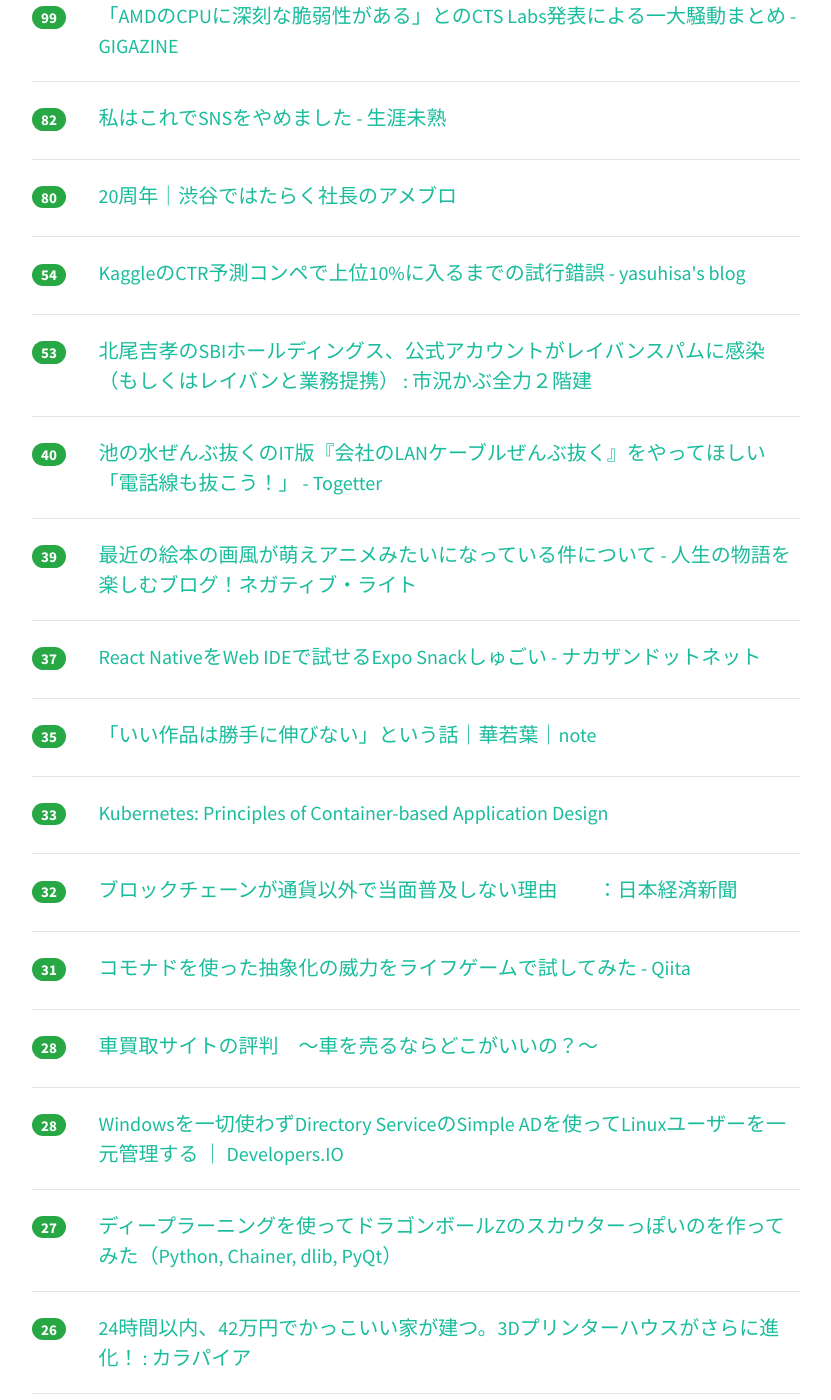
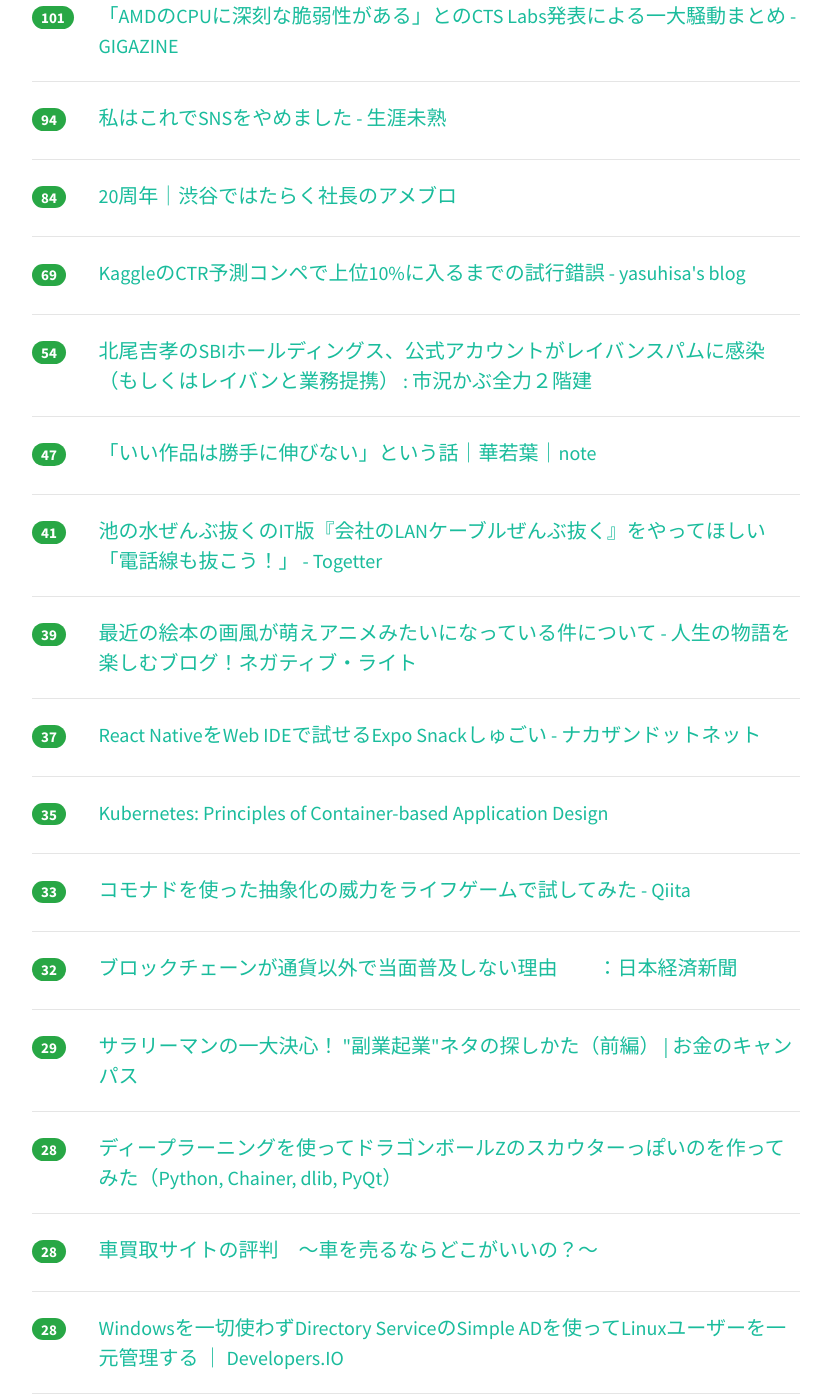
Before and after one commit to yatta47/hatena-matome-site, a Jekyll site: the page built from _posts/2018-03-18-hatena.md, in a window 1280 px wide and 1400 px high, scrolled down 807 px. Shown: the whole window, without its empty margins (224-1055 px from the left). Built offline with Jekyll 4.4.1, drawn with Linux system fonts in a browser that asks for light colours; nearby versions of some CDN libraries; some of the changed text lies outside the part shown.

Commit message:
Updated 2018-03-18

```diff
--- a/_posts/2018-03-18-hatena.md
+++ b/_posts/2018-03-18-hatena.md
@@ -1,63 +1,68 @@
 ---
 layout: post
 title:  "2018-03-18 はてぶIT"
-date:   2018-03-18 21:02:12
+date:   2018-03-18 22:02:16
 tags: [it-hotentry]
 ---
-47 件のデータあり
+52 件のデータあり
 
 <hr><div class="row">
-<div class="col-1"><span class="badge badge-pill badge-success h2">727</span></div>
+<div class="col-1"><span class="badge badge-pill badge-success h2">743</span></div>
 <div class="col-11"><a href='https://www.jstage.jst.go.jp/article/kagakutoseibutsu/51/5/51_318/_pdf' target='_blank'>統計検定を理解せずに使っている人のために I - J-Stage</a></div>
 </div>
 <hr>
 <div class="row">
-<div class="col-1"><span class="badge badge-pill badge-success h2">424</span></div>
+<div class="col-1"><span class="badge badge-pill badge-success h2">446</span></div>
 <div class="col-11"><a href='http://sato001.com/high-speed-input-keyboard' target='_blank'>キーボードの入力スピードを飛躍的に向上させる入力テクニック</a></div>
 </div>
 <hr>
 <div class="row">
-<div class="col-1"><span class="badge badge-pill badge-success h2">161</span></div>
+<div class="col-1"><span class="badge badge-pill badge-success h2">163</span></div>
 <div class="col-11"><a href='https://hakobe932.hatenablog.com/entry/2018/03/17/190938' target='_blank'>やっていく技術テーマを探す - はこべにっき ♨</a></div>
 </div>
 <hr>
 <div class="row">
-<div class="col-1"><span class="badge badge-pill badge-success h2">128</span></div>
+<div class="col-1"><span class="badge badge-pill badge-success h2">143</span></div>
 <div class="col-11"><a href='https://www.nginx.com/blog/nginx-1-13-10-grpc/' target='_blank'>Announcing gRPC Support in NGINX - NGINX</a></div>
 </div>
 <hr>
 <div class="row">
-<div class="col-1"><span class="badge badge-pill badge-success h2">101</span></div>
+<div class="col-1"><span class="badge badge-pill badge-success h2">116</span></div>
 <div class="col-11"><a href='https://speakerdeck.com/hayajo/nds55-docker-with-kubernetes' target='_blank'>Docker for Mac/Windows ではじめる Kubernetes / NDS55 Docker with Kubernetes // Speaker Deck</a></div>
 </div>
 <hr>
 <div class="row">
-<div class="col-1"><span class="badge badge-pill badge-success h2">99</span></div>
+<div class="col-1"><span class="badge badge-pill badge-success h2">101</span></div>
 <div class="col-11"><a href='https://gigazine.net/news/20180317-amd-ryzen-epyc-security-flaw/' target='_blank'>「AMDのCPUに深刻な脆弱性がある」とのCTS Labs発表による一大騒動まとめ - GIGAZINE</a></div>
 </div>
 <hr>
 <div class="row">
-<div class="col-1"><span class="badge badge-pill badge-success h2">82</span></div>
+<div class="col-1"><span class="badge badge-pill badge-success h2">94</span></div>
 <div class="col-11"><a href='http://syossan.hateblo.jp/entry/2018/03/18/063034' target='_blank'>私はこれでSNSをやめました - 生涯未熟</a></div>
 </div>
 <hr>
 <div class="row">
-<div class="col-1"><span class="badge badge-pill badge-success h2">80</span></div>
+<div class="col-1"><span class="badge badge-pill badge-success h2">84</span></div>
 <div class="col-11"><a href='https://ameblo.jp/shibuya/entry-12360942593.html' target='_blank'>20周年｜渋谷ではたらく社長のアメブロ</a></div>
 </div>
 <hr>
 <div class="row">
-<div class="col-1"><span class="badge badge-pill badge-success h2">54</span></div>
+<div class="col-1"><span class="badge badge-pill badge-success h2">69</span></div>
 <div class="col-11"><a href='http://www.yasuhisay.info/entry/kaggle_avazu_ctr_prediction' target='_blank'>KaggleのCTR予測コンペで上位10%に入るまでの試行錯誤 - yasuhisa's blog</a></div>
 </div>
 <hr>
 <div class="row">
-<div class="col-1"><span class="badge badge-pill badge-success h2">53</span></div>
+<div class="col-1"><span class="badge badge-pill badge-success h2">54</span></div>
 <div class="col-11"><a href='http://kabumatome.doorblog.jp/archives/65914917.html' target='_blank'>北尾吉孝のSBIホールディングス、公式アカウントがレイバンスパムに感染（もしくはレイバンと業務提携） : 市況かぶ全力２階建</a></div>
 </div>
 <hr>
 <div class="row">
-<div class="col-1"><span class="badge badge-pill badge-success h2">40</span></div>
+<div class="col-1"><span class="badge badge-pill badge-success h2">47</span></div>
+<div class="col-11"><a href='https://note.mu/wkbast/n/n9d262baf1b2a' target='_blank'>「いい作品は勝手に伸びない」という話｜華若葉｜note</a></div>
+</div>
+<hr>
+<div class="row">
+<div class="col-1"><span class="badge badge-pill badge-success h2">41</span></div>
 <div class="col-11"><a href='https://togetter.com/li/1209487' target='_blank'>池の水ぜんぶ抜くのIT版『会社のLANケーブルぜんぶ抜く』をやってほしい「電話線も抜こう！」 - Togetter</a></div>
 </div>
 <hr>
@@ -73,12 +78,12 @@ tags: [it-hotentry]
 <hr>
 <div class="row">
 <div class="col-1"><span class="badge badge-pill badge-success h2">35</span></div>
-<div class="col-11"><a href='https://note.mu/wkbast/n/n9d262baf1b2a' target='_blank'>「いい作品は勝手に伸びない」という話｜華若葉｜note</a></div>
+<div class="col-11"><a href='http://blog.kubernetes.io/2018/03/principles-of-container-app-design.html' target='_blank'>Kubernetes: Principles of Container-based Application Design</a></div>
 </div>
 <hr>
 <div class="row">
 <div class="col-1"><span class="badge badge-pill badge-success h2">33</span></div>
-<div class="col-11"><a href='http://blog.kubernetes.io/2018/03/principles-of-container-app-design.html' target='_blank'>Kubernetes: Principles of Container-based Application Design</a></div>
+<div class="col-11"><a href='https://qiita.com/lotz/items/fbc4788b8ea8313cbf76' target='_blank'>コモナドを使った抽象化の威力をライフゲームで試してみた - Qiita</a></div>
 </div>
 <hr>
 <div class="row">
@@ -87,8 +92,13 @@ tags: [it-hotentry]
 </div>
 <hr>
 <div class="row">
-<div class="col-1"><span class="badge badge-pill badge-success h2">31</span></div>
-<div class="col-11"><a href='https://qiita.com/lotz/items/fbc4788b8ea8313cbf76' target='_blank'>コモナドを使った抽象化の威力をライフゲームで試してみた - Qiita</a></div>
+<div class="col-1"><span class="badge badge-pill badge-success h2">29</span></div>
+<div class="col-11"><a href='https://money-campus.net/archives/4426' target='_blank'>サラリーマンの一大決心！ "副業起業"ネタの探しかた（前編） | お金のキャンパス</a></div>
+</div>
+<hr>
+<div class="row">
+<div class="col-1"><span class="badge badge-pill badge-success h2">28</span></div>
+<div class="col-11"><a href='http://neuro-educator.com/dbscouter/' target='_blank'>ディープラーニングを使ってドラゴンボールZのスカウターっぽいのを作ってみた（Python, Chainer, dlib, PyQt）</a></div>
 </div>
 <hr>
 <div class="row">
@@ -99,11 +109,6 @@ tags: [it-hotentry]
 <div class="row">
 <div class="col-1"><span class="badge badge-pill badge-success h2">28</span></div>
 <div class="col-11"><a href='https://dev.classmethod.jp/cloud/aws/linux-simplead-management/' target='_blank'>Windowsを一切使わずDirectory ServiceのSimple ADを使ってLinuxユーザーを一元管理する ｜ Developers.IO</a></div>
-</div>
-<hr>
-<div class="row">
-<div class="col-1"><span class="badge badge-pill badge-success h2">27</span></div>
-<div class="col-11"><a href='http://neuro-educator.com/dbscouter/' target='_blank'>ディープラーニングを使ってドラゴンボールZのスカウターっぽいのを作ってみた（Python, Chainer, dlib, PyQt）</a></div>
 </div>
 <hr>
 <div class="row">
@@ -118,22 +123,22 @@ tags: [it-hotentry]
 <hr>
 <div class="row">
 <div class="col-1"><span class="badge badge-pill badge-success h2">25</span></div>
-<div class="col-11"><a href='https://money-campus.net/archives/4426' target='_blank'>サラリーマンの一大決心！ "副業起業"ネタの探しかた（前編） | お金のキャンパス</a></div>
-</div>
-<hr>
-<div class="row">
-<div class="col-1"><span class="badge badge-pill badge-success h2">23</span></div>
 <div class="col-11"><a href='http://katsumakazuyo.hatenablog.com/entry/2018/03/18/092534' target='_blank'>Windows10はたまにインストールし直すと気持ちがいい - 勝間和代が徹底的にマニアックな話をアップするブログ</a></div>
 </div>
 <hr>
 <div class="row">
-<div class="col-1"><span class="badge badge-pill badge-success h2">22</span></div>
+<div class="col-1"><span class="badge badge-pill badge-success h2">24</span></div>
 <div class="col-11"><a href='https://www.moongift.jp/2018/03/xltrail-vba%E3%81%AE%E5%B7%AE%E5%88%86%E3%82%92%E8%A1%A8%E7%A4%BA%E3%81%99%E3%82%8Bgit%E3%82%B5%E3%83%96%E3%82%B3%E3%83%9E%E3%83%B3%E3%83%89/' target='_blank'>xltrail - VBAの差分を表示するGitサブコマンド MOONGIFT</a></div>
 </div>
 <hr>
 <div class="row">
+<div class="col-1"><span class="badge badge-pill badge-success h2">24</span></div>
+<div class="col-11"><a href='https://www.moongift.jp/2018/03/mailhog-%E7%AE%A1%E7%90%86%E7%94%BB%E9%9D%A2%E4%BB%98%E3%81%8D%E3%81%AA%E9%96%8B%E7%99%BA%E7%94%A8%E3%83%A1%E3%83%BC%E3%83%AB%E3%82%B5%E3%83%BC%E3%83%90/' target='_blank'>MailHog - 管理画面付きな開発用メールサーバ MOONGIFT</a></div>
+</div>
+<hr>
+<div class="row">
 <div class="col-1"><span class="badge badge-pill badge-success h2">22</span></div>
-<div class="col-11"><a href='https://www.moongift.jp/2018/03/mailhog-%E7%AE%A1%E7%90%86%E7%94%BB%E9%9D%A2%E4%BB%98%E3%81%8D%E3%81%AA%E9%96%8B%E7%99%BA%E7%94%A8%E3%83%A1%E3%83%BC%E3%83%AB%E3%82%B5%E3%83%BC%E3%83%90/' target='_blank'>MailHog - 管理画面付きな開発用メールサーバ MOONGIFT</a></div>
+<div class="col-11"><a href='http://reokaminaga.hatenablog.com/entry/2018/03/01/035722' target='_blank'>プログラマーとは誰か - かみなが れお</a></div>
 </div>
 <hr>
 <div class="row">
@@ -143,7 +148,12 @@ tags: [it-hotentry]
 <hr>
 <div class="row">
 <div class="col-1"><span class="badge badge-pill badge-success h2">21</span></div>
-<div class="col-11"><a href='http://reokaminaga.hatenablog.com/entry/2018/03/01/035722' target='_blank'>プログラマーとは誰か - かみなが れお</a></div>
+<div class="col-11"><a href='https://japanese.engadget.com/2018/03/17/ipad-pro-office-pc/' target='_blank'>iPad ProでOffice文書の作成や印刷はどうするの？ 新生活で脱PC（弓月ひろみ） - Engadget 日本版</a></div>
+</div>
+<hr>
+<div class="row">
+<div class="col-1"><span class="badge badge-pill badge-success h2">21</span></div>
+<div class="col-11"><a href='https://medium.com/@xevix/aaa9be8919b2' target='_blank'>Gaijin Engineer in Tokyo – Alejandro Wainzinger – Medium</a></div>
 </div>
 <hr>
 <div class="row">
@@ -152,8 +162,8 @@ tags: [it-hotentry]
 </div>
 <hr>
 <div class="row">
-<div class="col-1"><span class="badge badge-pill badge-success h2">20</span></div>
-<div class="col-11"><a href='https://japanese.engadget.com/2018/03/17/ipad-pro-office-pc/' target='_blank'>iPad ProでOffice文書の作成や印刷はどうするの？ 新生活で脱PC（弓月ひろみ） - Engadget 日本版</a></div>
+<div class="col-1"><span class="badge badge-pill badge-success h2">19</span></div>
+<div class="col-11"><a href='https://www.gizmodo.jp/2018/03/notchs-arent-cool-anymore-already.html' target='_blank'>「ノッチ」のクールさがたったの半年で消滅した理由 | ギズモード・ジャパン</a></div>
 </div>
 <hr>
 <div class="row">
@@ -164,11 +174,6 @@ tags: [it-hotentry]
 <div class="row">
 <div class="col-1"><span class="badge badge-pill badge-success h2">19</span></div>
 <div class="col-11"><a href='http://www.tortoise-shell.net/entry/skill-up-strategy' target='_blank'>デザイナーのスキルアップ戦略と、重要な３つの観点 - Tortoise Shell</a></div>
-</div>
-<hr>
-<div class="row">
-<div class="col-1"><span class="badge badge-pill badge-success h2">18</span></div>
-<div class="col-11"><a href='https://www.gizmodo.jp/2018/03/notchs-arent-cool-anymore-already.html' target='_blank'>「ノッチ」のクールさがたったの半年で消滅した理由 | ギズモード・ジャパン</a></div>
 </div>
 <hr>
 <div class="row">
@@ -197,23 +202,33 @@ tags: [it-hotentry]
 </div>
 <hr>
 <div class="row">
+<div class="col-1"><span class="badge badge-pill badge-success h2">15</span></div>
+<div class="col-11"><a href='https://qiita.com/nekoumei/items/77d062d085c09e4a2c6a' target='_blank'>[Python]インスタ映えする決定木を描く - Qiita</a></div>
+</div>
+<hr>
+<div class="row">
+<div class="col-1"><span class="badge badge-pill badge-success h2">14</span></div>
+<div class="col-11"><a href='https://anond.hatelabo.jp/20180215075122' target='_blank'>YouTubeを見る感覚</a></div>
+</div>
+<hr>
+<div class="row">
 <div class="col-1"><span class="badge badge-pill badge-success h2">14</span></div>
 <div class="col-11"><a href='http://tatsumo77.hatenablog.com/entry/2018/03/17/193206' target='_blank'>はじめて撮影した桜の写真を振り返ってみました＠北海道岩見沢 - Circulation - Camera</a></div>
 </div>
 <hr>
 <div class="row">
-<div class="col-1"><span class="badge badge-pill badge-success h2">13</span></div>
-<div class="col-11"><a href='https://anond.hatelabo.jp/20180215075122' target='_blank'>YouTubeを見る感覚</a></div>
+<div class="col-1"><span class="badge badge-pill badge-success h2">14</span></div>
+<div class="col-11"><a href='http://shimabukuromeg.hatenadiary.jp/entry/2018/03/17/190155' target='_blank'>これからプログラミングをゼロから学び始める人たちへ（0〜200時間編） - shimabukuromegの日記</a></div>
 </div>
 <hr>
 <div class="row">
 <div class="col-1"><span class="badge badge-pill badge-success h2">13</span></div>
-<div class="col-11"><a href='https://qiita.com/nekoumei/items/77d062d085c09e4a2c6a' target='_blank'>[Python]インスタ映えする決定木を描く - Qiita</a></div>
+<div class="col-11"><a href='https://tobalog.com/2018/03/blog-must-item/' target='_blank'>僕がブログを書くときに欠かせない8つのアイテム #わたしのブログ環境</a></div>
 </div>
 <hr>
 <div class="row">
 <div class="col-1"><span class="badge badge-pill badge-success h2">12</span></div>
-<div class="col-11"><a href='https://tobalog.com/2018/03/blog-must-item/' target='_blank'>僕がブログを書くときに欠かせない8つのアイテム #わたしのブログ環境</a></div>
+<div class="col-11"><a href='https://wired.jp/2018/03/18/theranos-and-silicon-valleys-culture/' target='_blank'>セラノスCEOを訴追したことで、規制当局がシリコンヴァレーに送った「警告」の真意｜WIRED.jp</a></div>
 </div>
 <hr>
 <div class="row">
@@ -233,11 +248,21 @@ tags: [it-hotentry]
 <hr>
 <div class="row">
 <div class="col-1"><span class="badge badge-pill badge-success h2">11</span></div>
-<div class="col-11"><a href='https://wired.jp/2018/03/18/theranos-and-silicon-valleys-culture/' target='_blank'>セラノスCEOを訴追したことで、規制当局がシリコンヴァレーに送った「警告」の真意｜WIRED.jp</a></div>
+<div class="col-11"><a href='http://mypace.hatenablog.com/entry/2018/03/18/183000' target='_blank'>Sony α7s (ILCE-7S)を手に入れた - An Ordinary Life</a></div>
+</div>
+<hr>
+<div class="row">
+<div class="col-1"><span class="badge badge-pill badge-success h2">11</span></div>
+<div class="col-11"><a href='https://qiita.com/kotauchisunsun/items/dd2aa895321a55faf1a1' target='_blank'>誰でも簡単にバーチャルユーチューバー！FaceVTuberとdynamic import - Qiita</a></div>
+</div>
+<hr>
+<div class="row">
+<div class="col-1"><span class="badge badge-pill badge-success h2">9</span></div>
+<div class="col-11"><a href='https://www3.nhk.or.jp/news/html/20180318/k10011369881000.html' target='_blank'>日本の野菜が人気 海外で種子ビジネスに本格参入へ 三井物産 | NHKニュース</a></div>
 </div>
 <hr>
 <div class="row">
 <div class="col-1"><span class="badge badge-pill badge-success h2">8</span></div>
-<div class="col-11"><a href='https://www3.nhk.or.jp/news/html/20180318/k10011369881000.html' target='_blank'>日本の野菜が人気 海外で種子ビジネスに本格参入へ 三井物産 | NHKニュース</a></div>
+<div class="col-11"><a href='http://blog.willnet.in/entry/2018/03/18/163405' target='_blank'>定期的にyarn updateするには - おもしろwebサービス開発日記</a></div>
 </div>
 <hr>
```
